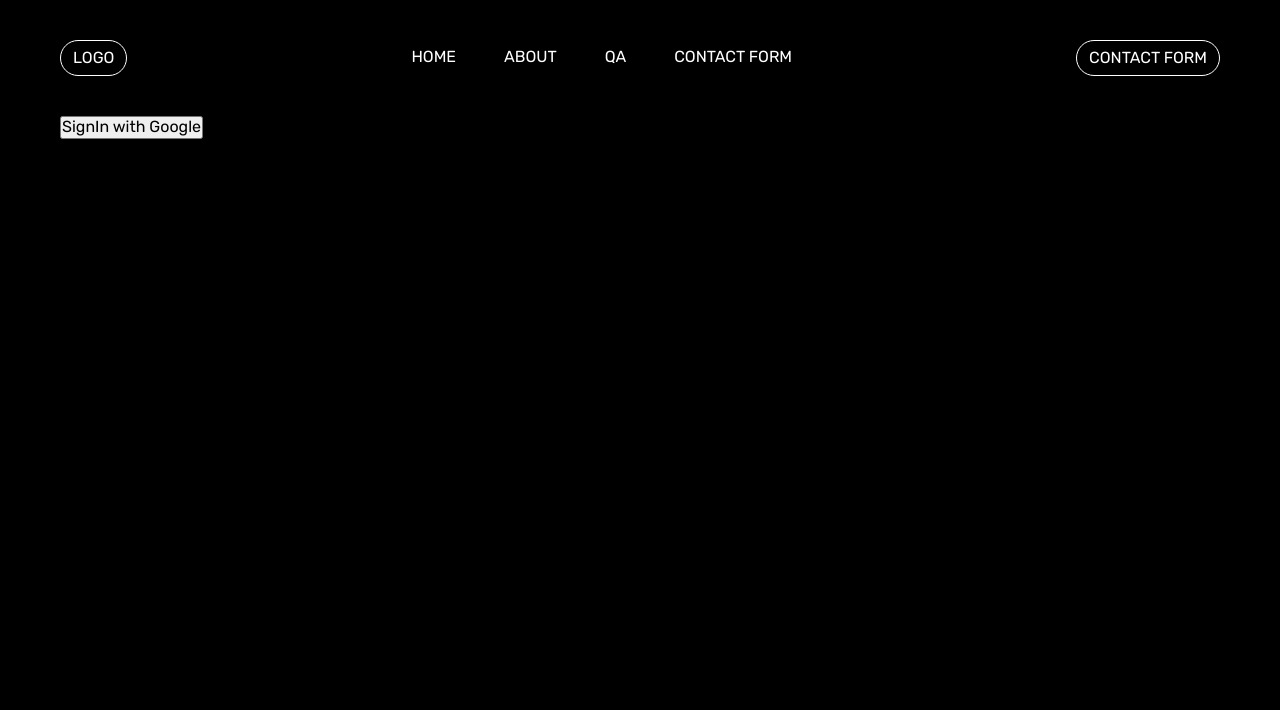
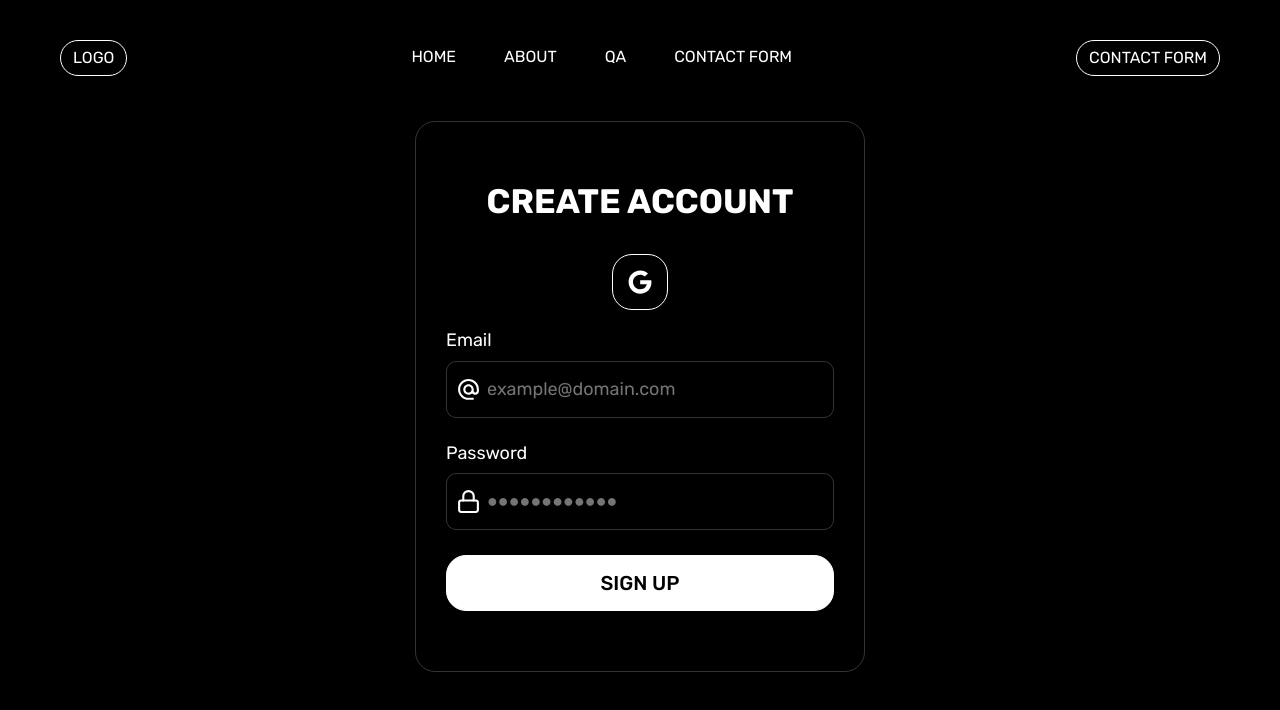
Before and after one commit to AntifragileVN/banxso-dragon, a React (Vite) app: page /auth in a window 1280 px wide. Shown: the top 710 px of the page. Built offline with nearby package versions, Linux system fonts and the light colour scheme.

Commit message:
style: auth form

```diff
--- a/package.json
+++ b/package.json
@@ -16,6 +16,7 @@
 		"firebase": "^10.12.5",
 		"react": "^18.3.1",
 		"react-dom": "^18.3.1",
+		"react-icons": "^5.2.1",
 		"react-player": "^2.16.0",
 		"react-router-dom": "^6.26.0",
 		"recoil": "^0.7.7",
--- /dev/null
+++ b/src/components/elements/Form/Form.module.scss
@@ -0,0 +1,131 @@
+.form {
+	max-width: 450px;
+	width: 100%;
+	border-width: 1px;
+	border-style: solid;
+	border-color: getColor('border-color');
+	border-radius: 20px;
+	padding: 60px 30px;
+
+	// background: #212832;
+}
+
+.form__container {
+	height: 70vh;
+	display: flex;
+	justify-content: center;
+	align-items: center;
+}
+
+.form__title {
+	font-weight: 700;
+	font-size: 34px;
+	line-height: 1.2;
+	text-align: center;
+	text-transform: uppercase;
+	margin-bottom: 32px;
+}
+
+.form__label {
+	display: inline-block;
+	// color: #8caab9;
+	font-size: 18px;
+	margin-bottom: 10px;
+}
+
+.form__socials {
+	display: flex;
+	justify-content: center;
+	width: 100%;
+
+	margin-bottom: 20px;
+}
+
+.form__socialsBtn {
+	display: flex;
+	align-items: center;
+	justify-content: center;
+	padding: 15px;
+	background: transparent;
+
+	border-radius: 50%;
+	border-width: 1px;
+	border-style: solid;
+	border-color: getColor('primary-text-color');
+	border-radius: 20px;
+	transition: background-color $transition-duration $timing-function;
+
+	&:hover {
+		background: transparent;
+		background-color: getColor('primary-text-color');
+	}
+
+	&:hover > svg {
+		fill: getColor('primary-bg-color');
+	}
+}
+
+.form__socialsIcon {
+	fill: getColor('primary-text-color');
+	width: 24px;
+	height: 24px;
+}
+
+.form__inputWrapper {
+	background: transparent;
+	position: relative;
+	display: flex;
+	align-items: center;
+	margin-bottom: 25px;
+}
+
+.form__input {
+	width: 100%;
+	padding-top: 17px;
+	padding-bottom: 17px;
+	padding-left: 40px;
+	border-width: 1px;
+	border-style: solid;
+	border-color: getColor('border-color');
+	border-radius: 10px;
+
+	background: transparent;
+
+	font-size: 18px;
+	color: inherit;
+}
+
+.form__inputIcon {
+	position: absolute;
+	left: 10px;
+	width: 25px;
+	height: 25px;
+}
+
+.form__submit {
+	width: 100%;
+	display: flex;
+	align-items: center;
+	justify-content: center;
+	padding: 15px;
+	background: transparent;
+
+	border-radius: 50%;
+	border-width: 1px;
+	border-style: solid;
+	border-color: getColor('primary-text-color');
+	border-radius: 20px;
+	transition: background-color $transition-duration $timing-function;
+
+	font-weight: 500;
+	font-size: 20px;
+	line-height: 1.2;
+	text-align: center;
+	text-transform: uppercase;
+	background: getColor('primary-text-color');
+
+	&:hover {
+		background: getColor('primary-bg-color');
+		color: getColor('primary-text-color');
+	}
+}
--- a/src/pages/Auth/Auth.tsx
+++ b/src/pages/Auth/Auth.tsx
@@ -1,11 +1,22 @@
-import React from 'react';
+import React, { useState } from 'react';
 import { GoogleAuthProvider, signInWithPopup } from 'firebase/auth';
 import { auth } from '@/services/firebase';
 import { useRecoilState } from 'recoil';
 import { currentUserState } from '@/store/user.store';
 import { FirebaseError } from 'firebase/app';
+import c from '@/components/elements/Form/Form.module.scss';
+
+import { MdOutlineAlternateEmail } from 'react-icons/md';
+import { FiLock } from 'react-icons/fi';
+import { FaGoogle } from 'react-icons/fa';
+import { Form } from 'react-router-dom';
 
 const FirebaseAuthUI: React.FC = () => {
+	const [email, setEmail] = useState<string>('');
+	const [password, setPassword] = useState<string>('');
+	const [emailError, setEmailError] = useState<string>('');
+	const [passwordError, setPasswordError] = useState<string>('');
+
 	const [, setCurrentUser] = useRecoilState(currentUserState);
 	const provider = new GoogleAuthProvider();
 
@@ -38,7 +49,44 @@ const FirebaseAuthUI: React.FC = () => {
 
 	return (
 		<div className="container">
-			<button onClick={onButtonClick}>SignIn with Google</button>
+			<div className={c.form__container}>
+				<form className={c.form}>
+					<h1 className={c.form__title}>Create Account</h1>
+					<div className={c.form__socials}>
+						<button className={c.form__socialsBtn} onClick={onButtonClick}>
+							<FaGoogle className={c.form__socialsIcon} />
+						</button>
+					</div>
+					<label className={c.form__label} htmlFor="logEmail">
+						Email
+					</label>
+					<div className={c.form__inputWrapper}>
+						<MdOutlineAlternateEmail className={c.form__inputIcon} />
+						<input
+							className={c.form__input}
+							type="email"
+							placeholder="example@domain.com"
+							onChange={(e) => setEmail(e.target.value)}
+							value={email}
+						/>
+					</div>
+
+					<label className={c.form__label} htmlFor="logEmail">
+						Password
+					</label>
+					<div className={c.form__inputWrapper}>
+						<FiLock className={c.form__inputIcon} />
+						<input
+							className={c.form__input}
+							type="password"
+							placeholder="●●●●●●●●●●●●"
+							onChange={(e) => setPassword(e.target.value)}
+							value={password}
+						/>
+					</div>
+					<button className={c.form__submit}>Sign Up</button>
+				</form>
+			</div>
 		</div>
 	);
 };
```
Also changed, not shown: 1 other file (tests, documents, lock files or other folders).
